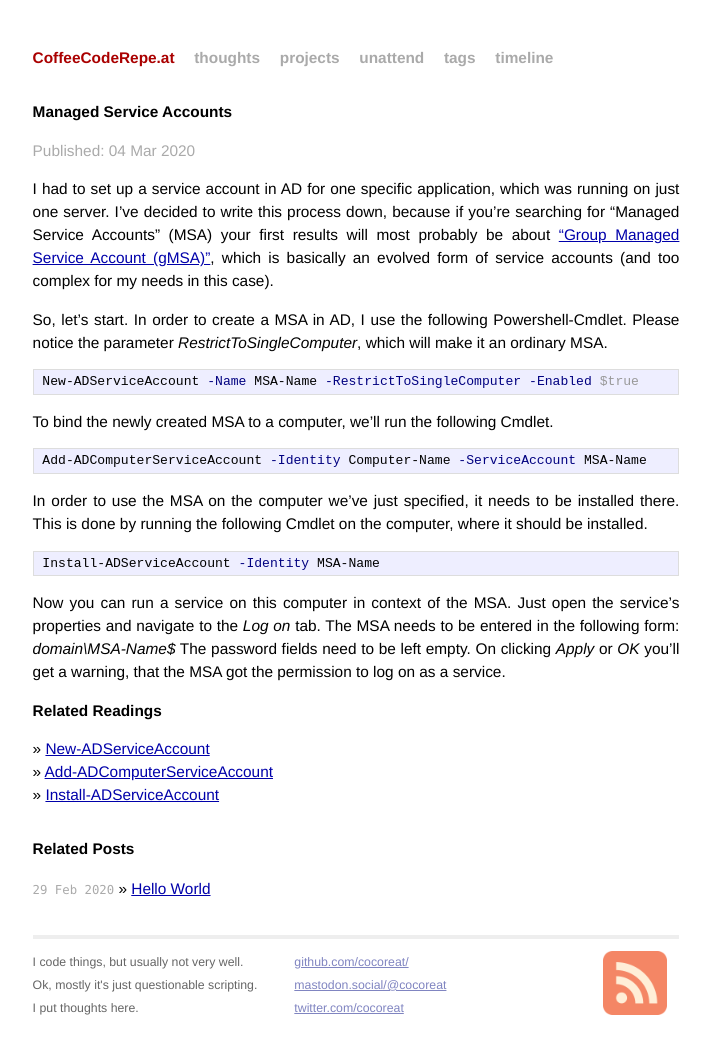
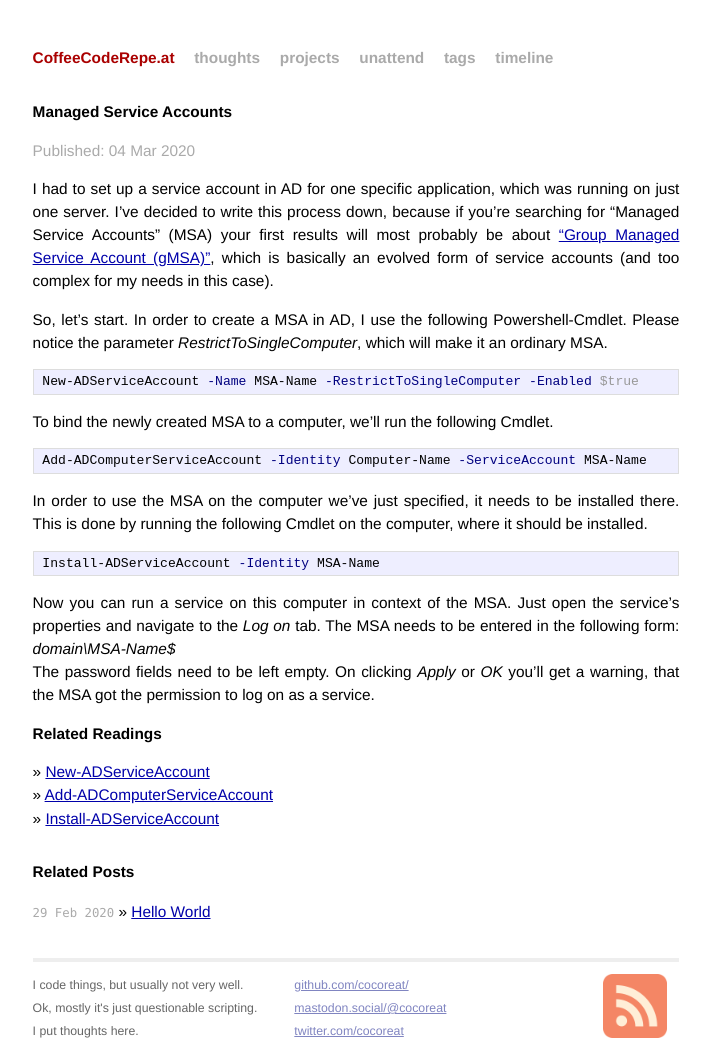
Before and after one commit to cocoreat/cocoreat.github.io, a Jekyll site: the page built from _posts/2020-03-04-Managed-Service-Accounts.md, in a window 1280 px wide. Shown: the whole page, without its empty margins (284-994 px from the left). Built offline with Jekyll 4.4.1, drawn with Linux system fonts in a browser that asks for light colours; before the commit the page ends 1032 px from its top, so only the background shows below that.

Commit message:
fix linebreak

```diff
--- a/_posts/2020-03-04-Managed-Service-Accounts.md
+++ b/_posts/2020-03-04-Managed-Service-Accounts.md
@@ -31,7 +31,8 @@ Install-ADServiceAccount -Identity MSA-Name
 Now you can run a service on this computer in context of the MSA. Just open the service's properties and navigate to the *Log on* tab. The MSA needs to be entered in the following form: *domain\\MSA-Name$*
 The password fields need to be left empty. On clicking *Apply* or *OK* you'll get a warning, that the MSA got the permission to log on as a service.
 
-<h2>Related Readings</h2>
+Related Readings
+================
 
 &raquo; [New-ADServiceAccount](https://docs.microsoft.com/en-us/powershell/module/activedirectory/new-adserviceaccount)<br>
 &raquo; [Add-ADComputerServiceAccount](https://docs.microsoft.com/en-us/powershell/module/activedirectory/add-adcomputerserviceaccount)<br>
```
